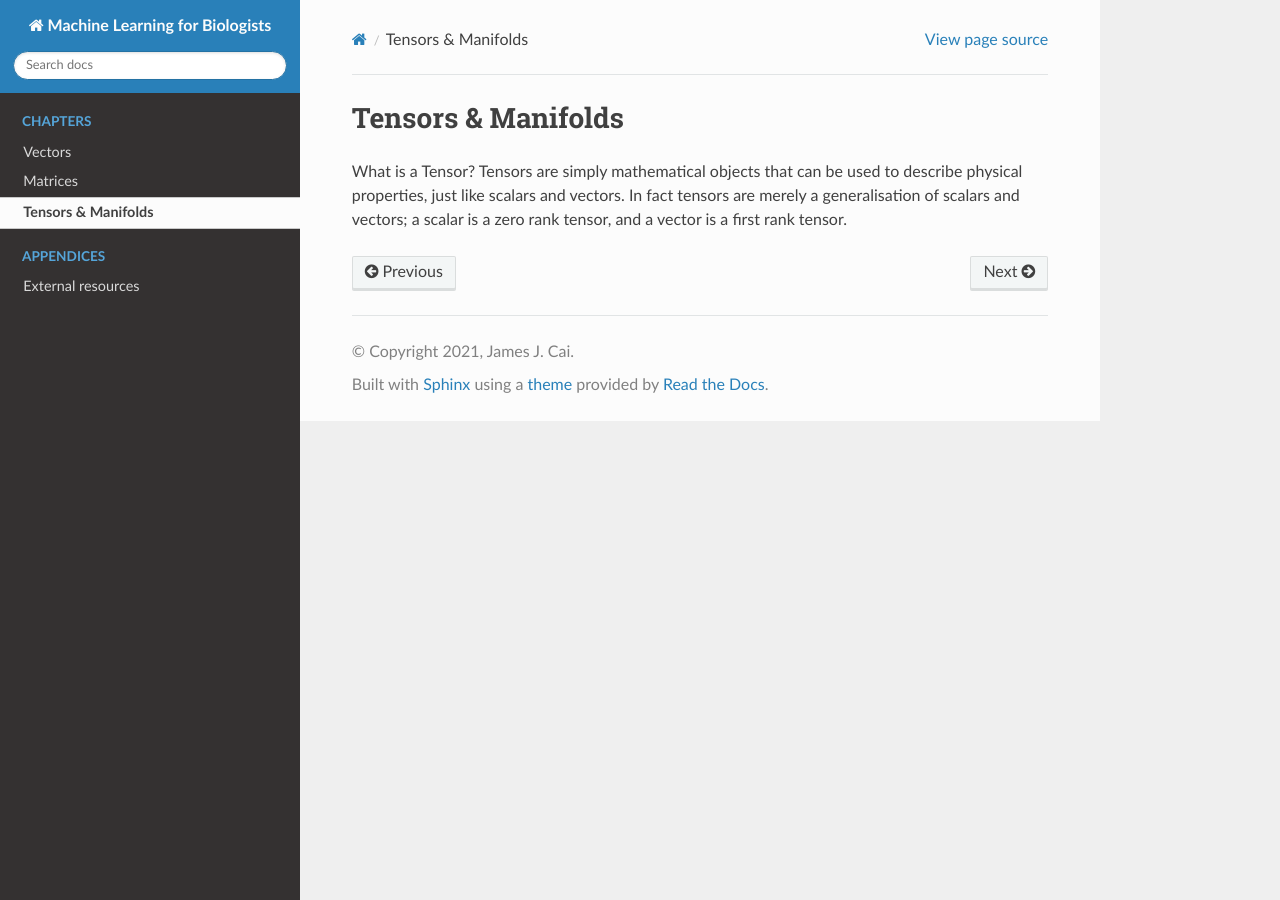
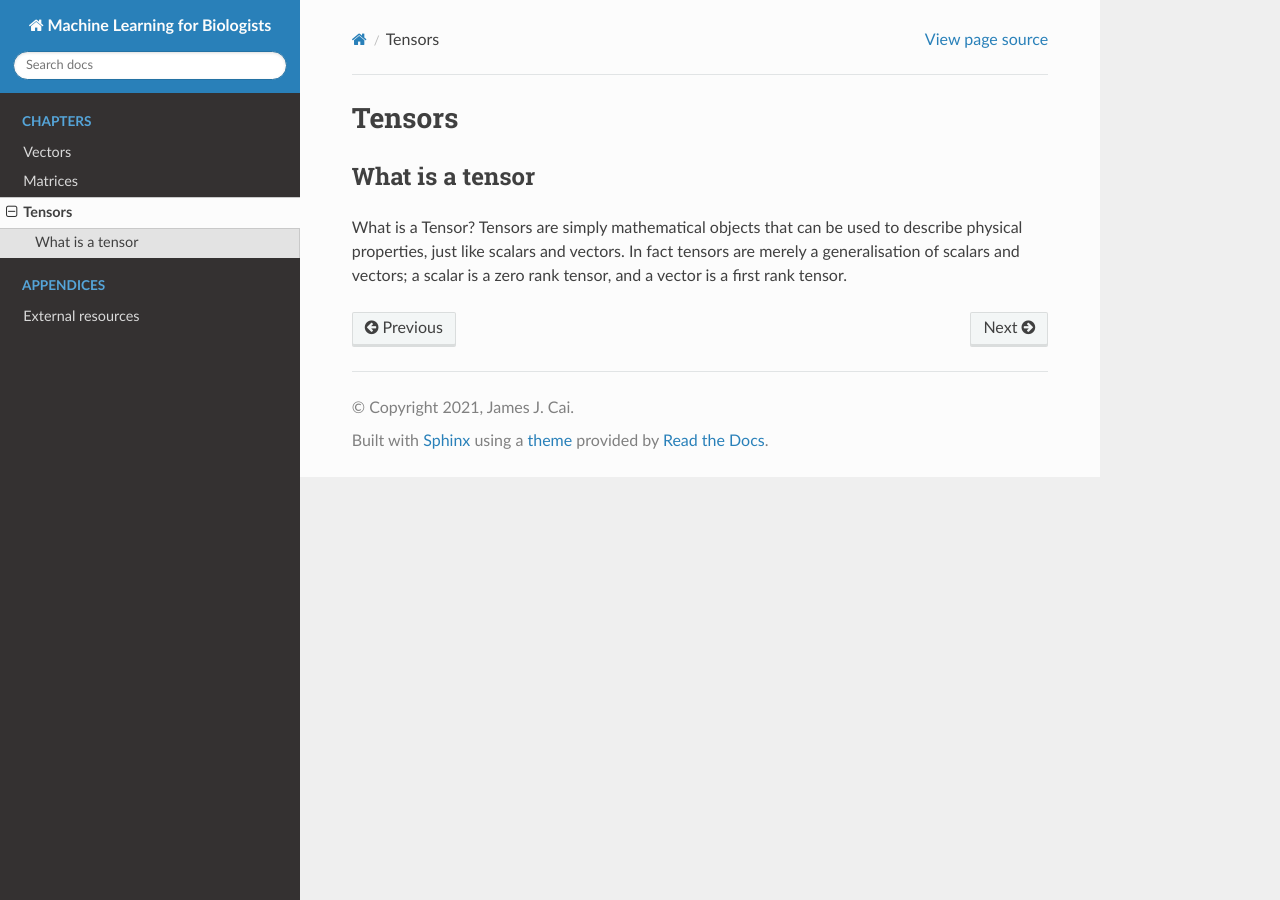
Before and after one commit to jamesjcai/readthedocs_ml4b, a Sphinx documentation site: the page built from docs/chapter_tensors.rst, in a window 1280 px wide. Built offline with Sphinx 7.4.7 and the Read the Docs theme 2.0.0, drawn with Linux system fonts in a browser that asks for light colours; formulas are drawn with MathJax 3; pages that are not in the unit, such as notebooks, are missing from menus.

Commit message:
Update chapter_tensors.rst

```diff
--- a/docs/chapter_tensors.rst
+++ b/docs/chapter_tensors.rst
@@ -1,5 +1,9 @@
 
-Tensors & Manifolds
-===================
+*******
+Tensors
+*******
+
+What is a tensor
+================
 
 What is a Tensor? Tensors are simply mathematical objects that can be used to describe physical properties, just like scalars and vectors. In fact tensors are merely a generalisation of scalars and vectors; a scalar is a zero rank tensor, and a vector is a first rank tensor.
```
